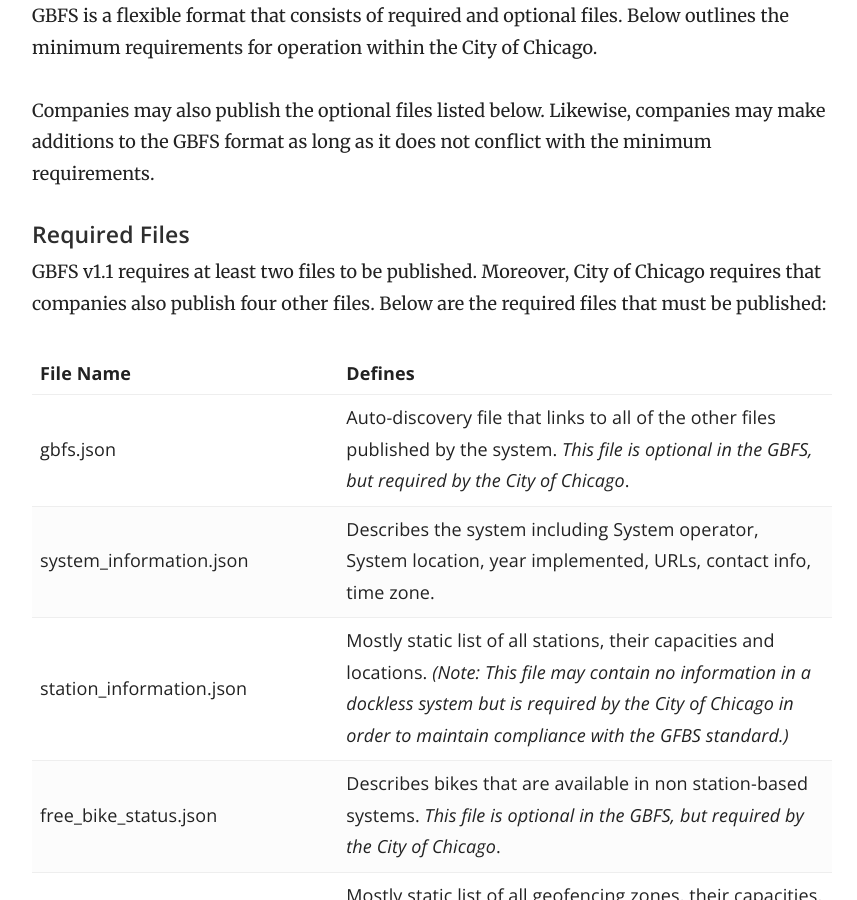
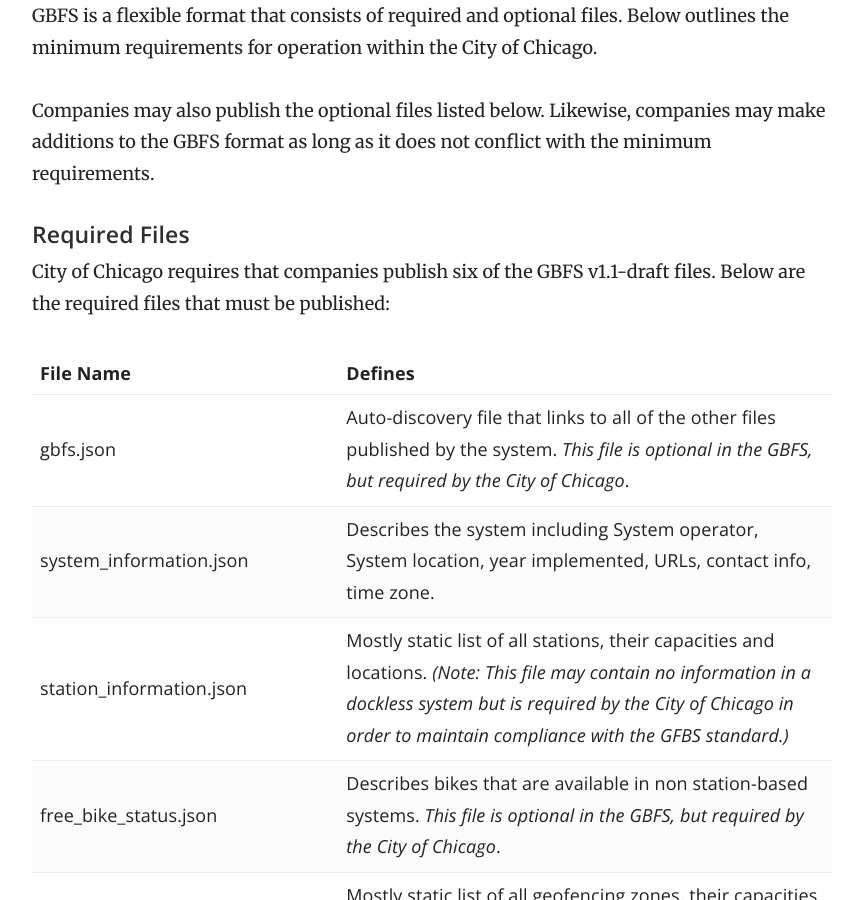
Before and after one commit to Chicago/dockless-bikeshare-reporting-manual, a Jekyll site: the page built from _docs/gbfs.md, in a window 1280 px wide and 900 px high, scrolled down 492 px. Shown: the whole window, without its empty margins (358-1215 px from the left). Built offline with Jekyll 4.4.1, drawn with Linux system fonts in a browser that asks for light colours.

Commit message:
Tweaked language
With the changes to the required files from #2, am tweaking the language
to simply state the city's requirements.

```diff
--- a/_docs/gbfs.md
+++ b/_docs/gbfs.md
@@ -16,7 +16,7 @@ Companies may also publish the optional files listed below. Likewise, companies
 
 #### Required Files
 
-GBFS v1.1 requires at least two files to be published. Moreover, City of Chicago requires that companies also publish four other files. Below are the required files that must be published:
+City of Chicago requires that companies publish six of the GBFS v1.1-draft files. Below are the required files that must be published:
 
 File Name                           | Defines
 ------------------------------------| ----------
```
